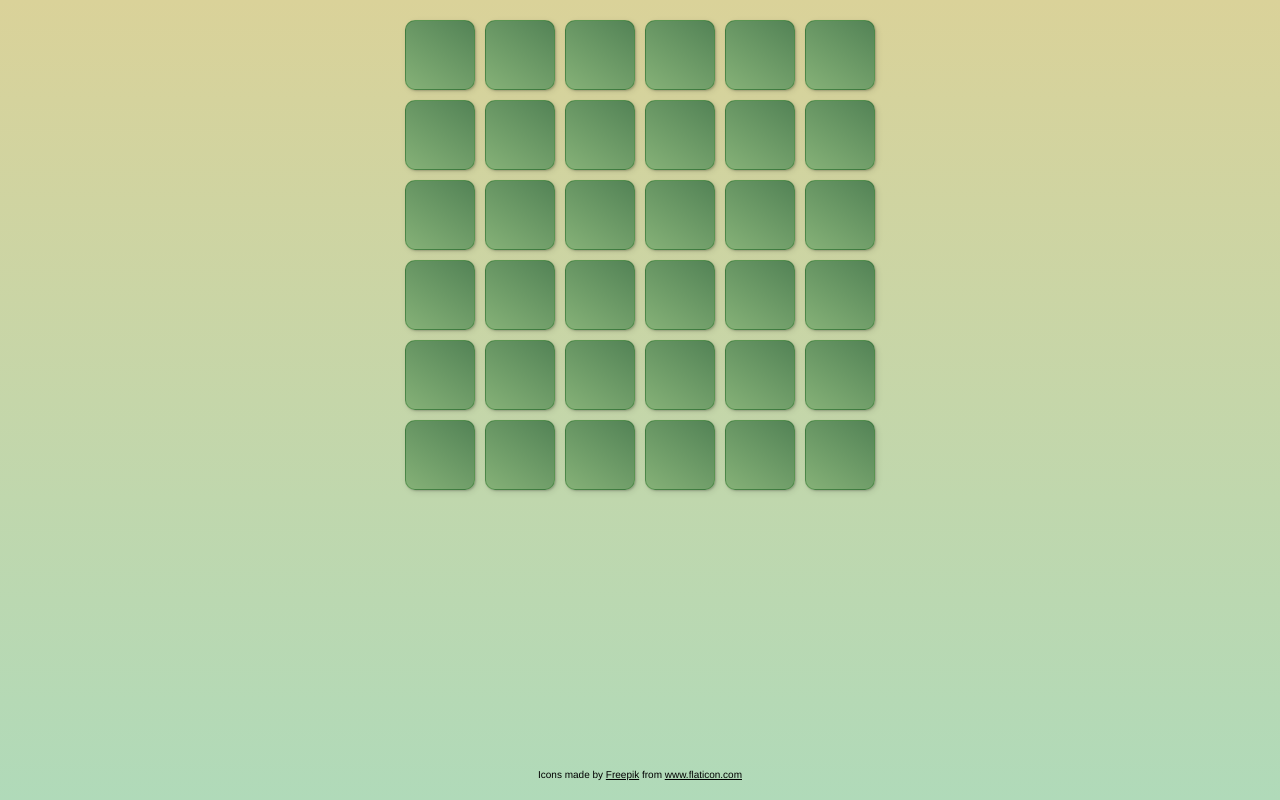
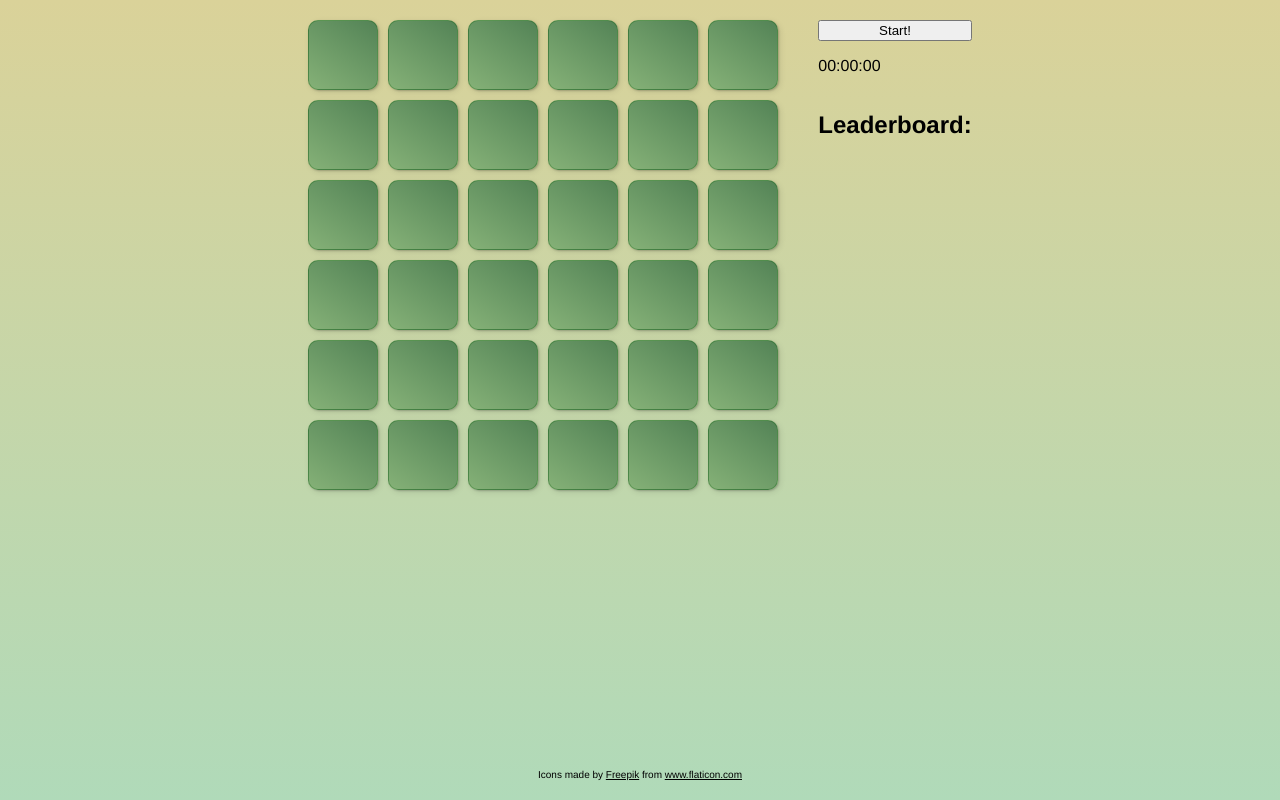
Before and after one commit to cat-street/creative-memory-game, a React (Create React App) app: page / in a window 1280 px wide. Built offline with nearby package versions, Linux system fonts and the light colour scheme; a web font is replaced by a local one.

Commit message:
feat: controls skeleton

```diff
--- /dev/null
+++ b/src/components/Controls/Controls.module.css
@@ -0,0 +1,5 @@
+.controls {
+  display: flex;
+  justify-content: center;
+  flex-direction: column;
+}
--- /dev/null
+++ b/src/components/Controls/Controls.tsx
@@ -0,0 +1,20 @@
+import styles from './Controls.module.css';
+
+type Props = {};
+
+const Controls = ({}: Props) => (
+  <aside className={styles.controls}>
+    <button type="button" className={styles.controls__button}>
+      Start!
+    </button>
+    <p className={styles.controls__timer}>00:00:00</p>
+    <div className={styles.controls__leaderboard}>
+      <h2 className={styles['controls__leaderboard-title']}>
+        Leaderboard:
+      </h2>
+      <div className={styles['controls__leaderboard-board']} />
+    </div>
+  </aside>
+);
+
+export default Controls;
--- a/src/components/MemoryGame/MemoryGame.module.css
+++ b/src/components/MemoryGame/MemoryGame.module.css
@@ -2,4 +2,5 @@
   display: flex;
   justify-content: center;
   align-items: flex-start;
+  gap: 40px;
 }
--- a/src/components/MemoryGame/MemoryGame.tsx
+++ b/src/components/MemoryGame/MemoryGame.tsx
@@ -5,6 +5,7 @@ import randomIcons from 'utils/randomIcons';
 import Field from 'components/Field/Field';
 
 import styles from './MemoryGame.module.css';
+import Controls from 'components/Controls/Controls';
 
 const MemoryGame = () => {
   const [field, setField] = useState<IconArray>([]);
@@ -37,6 +38,7 @@ const MemoryGame = () => {
         counter={counter}
         setValue={setValue}
       />
+      <Controls />
     </main>
   );
 };
```
